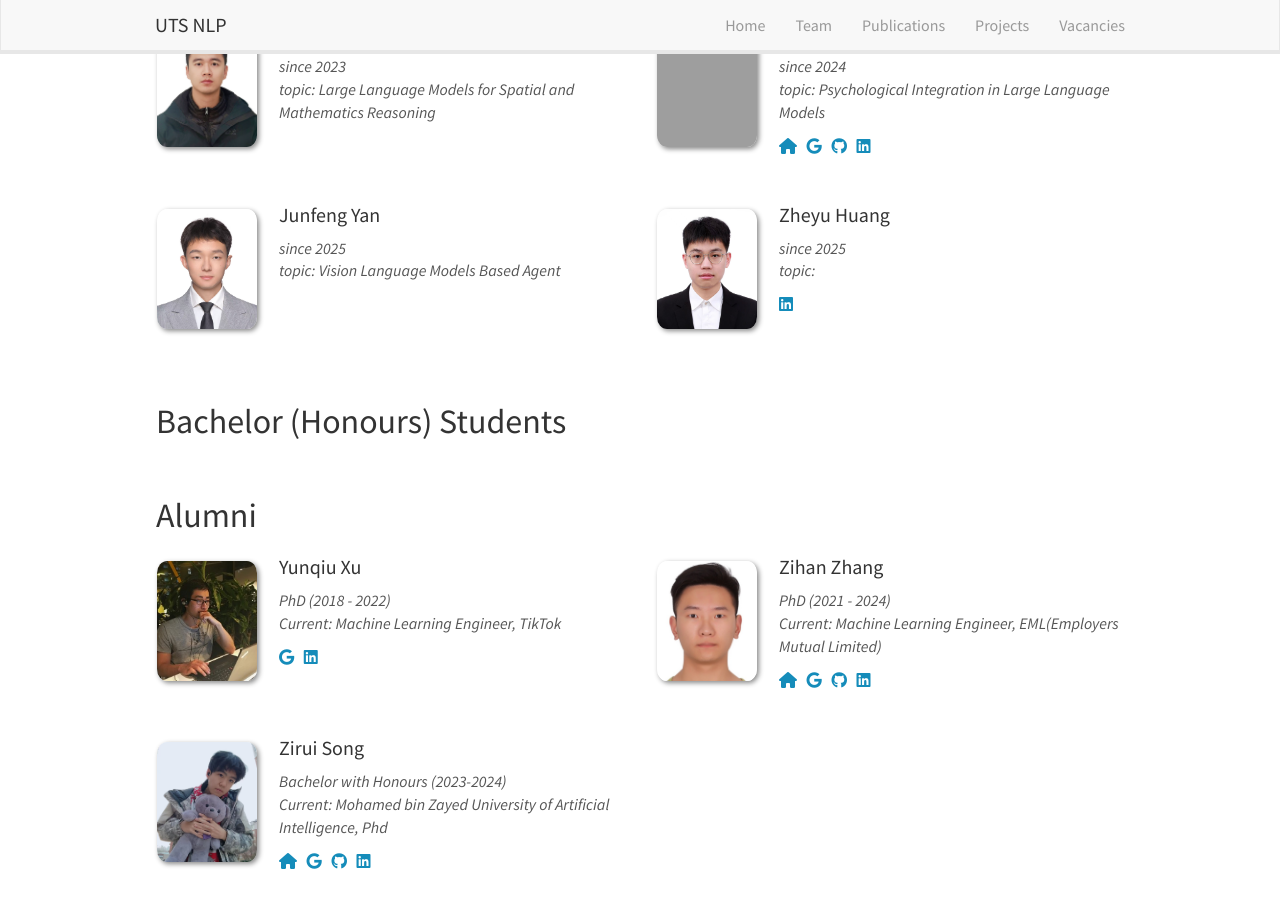
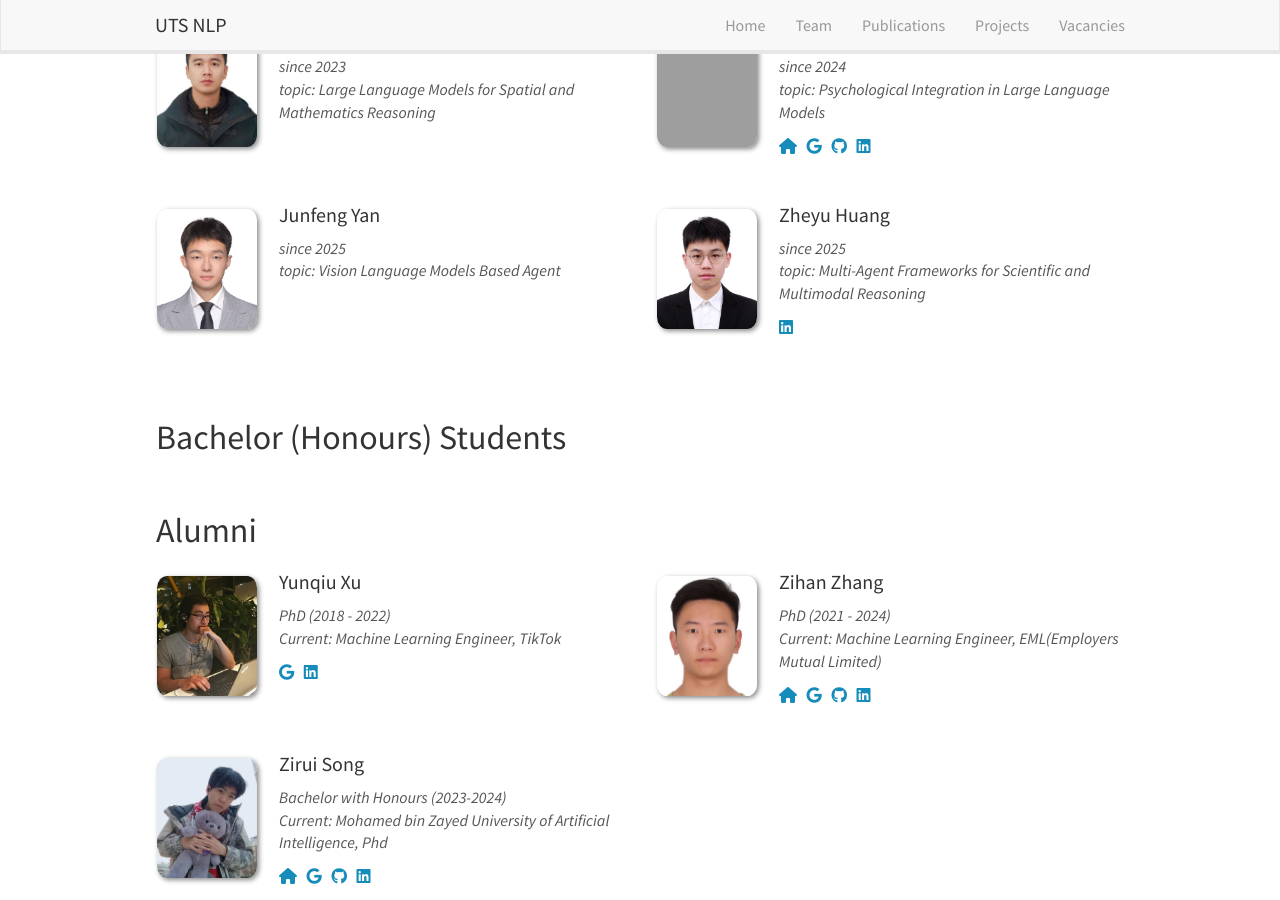
Before and after one commit to utsnlp/utsnlp.github.io, a Jekyll site: the page built from _pages/team.md, in a window 1280 px wide and 900 px high, scrolled down 1386 px. Built offline with Jekyll 4.4.1, drawn with Linux system fonts in a browser that asks for light colours; nearby versions of some CDN libraries.

Commit message:
Update master_students.yml

```diff
--- a/_data/master_students.yml
+++ b/_data/master_students.yml
@@ -43,6 +43,7 @@
   photo: zheyu.jpg
   duration: 2025
   cosupervision:
+  topic: Multi-Agent Frameworks for Scientific and Multimodal Reasoning
   info:
   url:
     personal_site:
```
